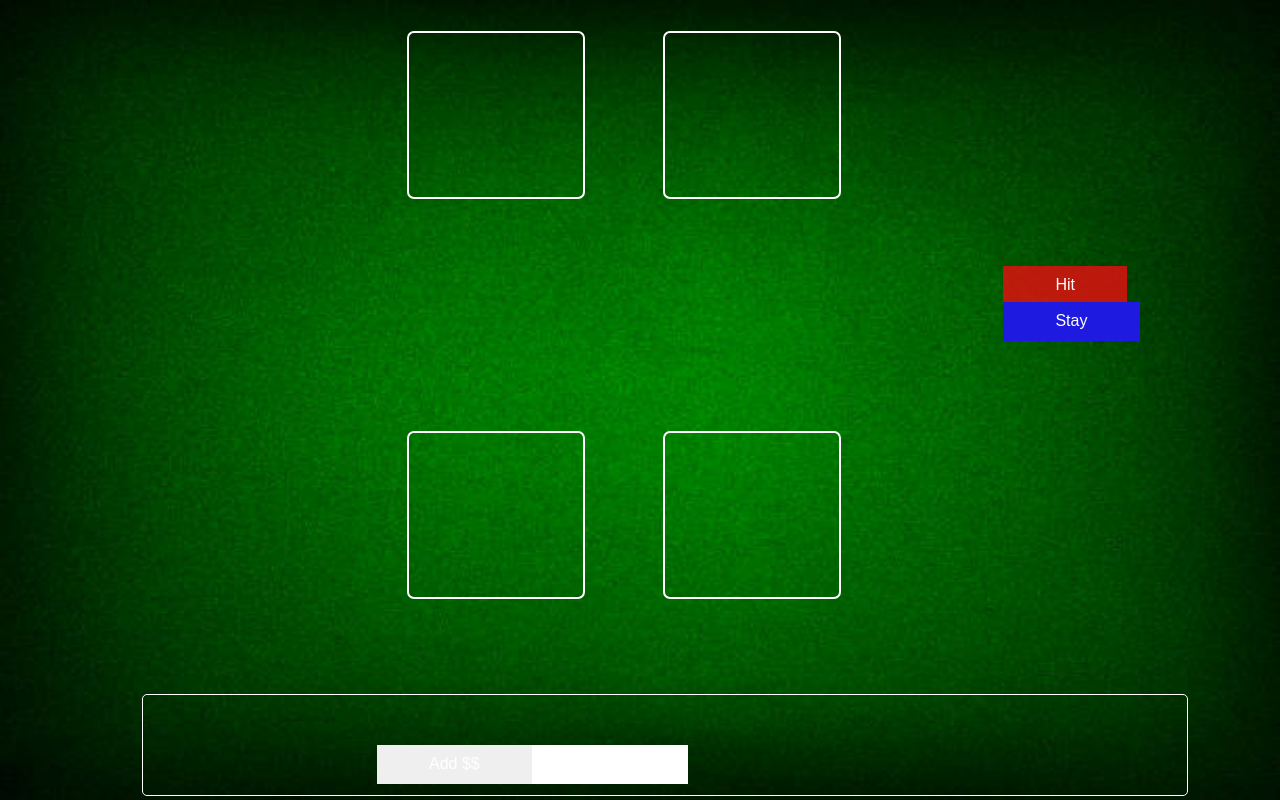
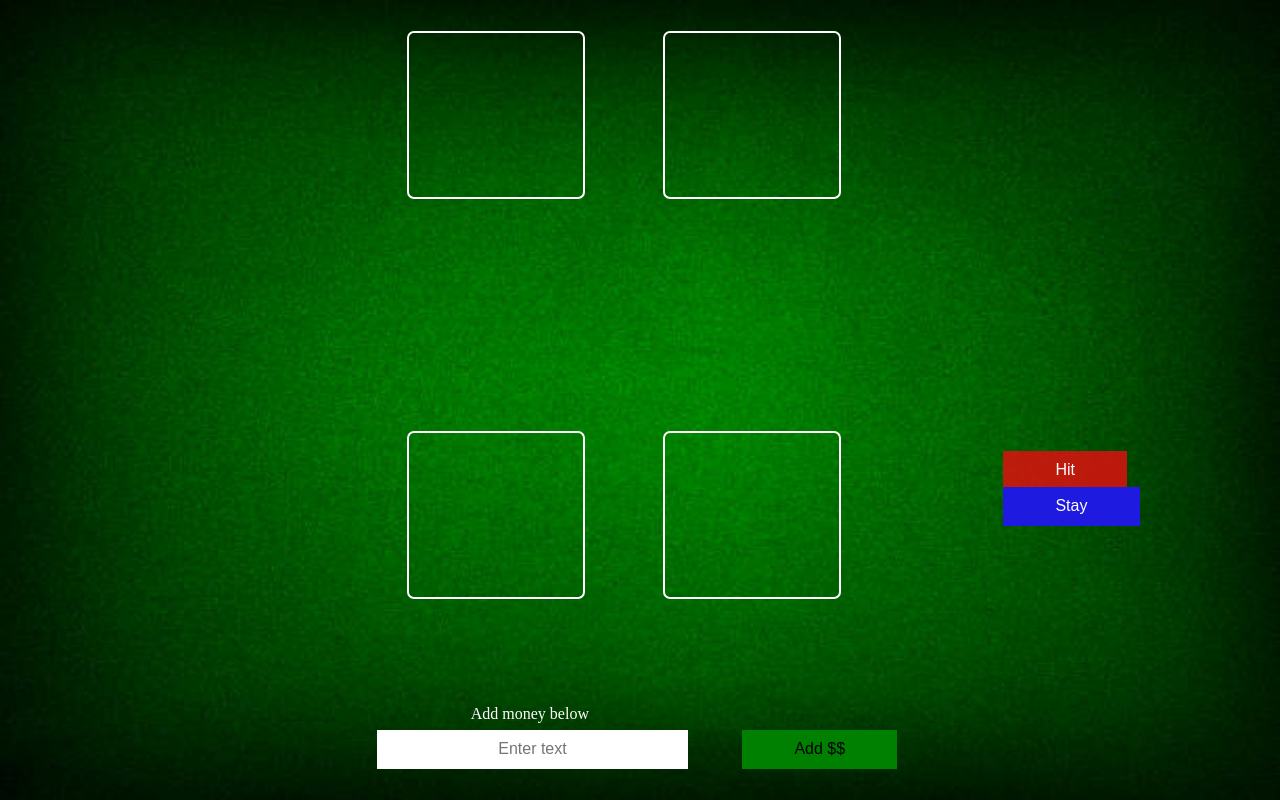
Before and after one commit to CrimsonCoder42/Assign3-blackjack, a plain HTML site: page index.html in a window 1280 px wide. Drawn offline with Linux system fonts and the light colour scheme.

Commit message:
color update and style changes.

```diff
--- a/app.js
+++ b/app.js
@@ -2,19 +2,21 @@ import { shuffledDeck } from './cardDeck.js';
 
 let playerMoney = 0;
 let computerMoney;
-let money;
 
+const money = document.querySelector('input').value;
 const computerHide = document.getElementById('computer-hide');
 const computerShow = document.getElementById('computer-show');
-const computerCash = document.getElementById('computerCash');
+const computerCash = document.getElementById('computerCash').innerHTML;
 const pot = document.getElementById('pot');
-const playerCash = document.getElementById('playerCash');
+const playerCash = document.getElementById('playerCash').innerHTML;
 const hitBtn = document.getElementById('hit');
 const stayBtn = document.getElementById('hit');
 const addBtn = document.getElementById('addMoney');
 const playerCard1 = document.getElementById('player-card1');
 const playerCard2 = document.getElementById('player-card2');
-getMoney()
+
+addBtn.addEventListener('click', getMoney)
+
 
 function getMoney() {
     //money = parseInt(prompt('How much would you like to add to your balance?'))
@@ -30,6 +32,6 @@ function start() {
     playerMoney += money;
     console.log(playerMoney)
     computerMoney = money;
-    computerCash.innerHTML = `computer $$$ ${computerMoney}`;
-    playerCash.innerHTML = `Player1 $$$ ${playerMoney}`;
+    computerCash = `computer $$$ ${computerMoney}`;
+    playerCash = `Player1 $$$ ${playerMoney}`;
 }
--- a/index.html
+++ b/index.html
@@ -21,18 +21,18 @@
         <div id="computerCash" class='display'></div>
         <div id="pot" class='display'></div>
         <div id="playerCash" class='display'></div>
-        <button id= "hit">Hit</button>
-        <button id = "stay">Stay</button>
 
     </div>
 
     <div class="player-hand">
         <div id = "player-card1" class="card"></div>
         <div id="player-card2" class="card"></div>
+        <button id= "hit">Hit</button>
+        <button id = "stay">Stay</button>
     </div>
     <div class="add-money">
-        <label for="money" class="jackpot">Add money below</label>
-        <input type="text"class="jackpot">
+        <label id=money-label for="money" class="jackpot">Add money below</label>
+        <input type="text" placeholder="Enter text" class="jackpot">
         <button id = "addMoney" class="jackpot">Add $$</button>
     </div>
 
--- a/style.css
+++ b/style.css
@@ -12,63 +12,30 @@ img {
 
 }
 
+
 .add-money{
     position: absolute;
     left: 50%;
     top: 90%;
     transform: translate(-50%, -50%);
-    color: #fff;
     padding: 10px;
     border-radius: 5px;
     font-size: 24px;
     margin: 25px;
     width: 80%;
     height: 10%;
-    border: 1px solid white;
 }
 
-#hit {
-    position: absolute;
-    left: 80%;
-    top: 20%;
-    background-color: rgba(228, 15, 15, 0.829);
-    border: none;
-    color: white;
-    padding: 1% 5%;
-    text-align: center;
-    text-decoration: none;
+.card {
+    position: relative;
     display: inline-block;
-    font-size: 16px;
-    margin-left: 25px;
-}
-
-#stay {
-    position: absolute;
-    left: 80%;
-    top: 40%;
-    background-color: rgb(30, 26, 224);
-    border: none;
-    color: white;
-    padding: 1% 5%;
-    text-align: center;
-    text-decoration: none;
-    display: inline-block;
-    font-size: 16px;
-    margin-left: 25px;
-}
-
-.jackpot {
-    position: absolute;
-    left: 20%;
-    top: 50%;
-    border: none;
-    color: white;
-    padding: 1% 5%;
-    text-align: center;
-    text-decoration: none;
-    display: inline-block;
-    font-size: 16px;
-    margin-left: 25px;
+    color: #fff;
+    padding: 10px;
+    border-radius: 5px;
+    font-size: 24px;
+    width: 30%;
+    height: 90%;
+    outline: solid 2px white;
 }
 
 .comp-hand {
@@ -85,6 +52,16 @@ img {
     margin: 25px;
     width: 80%;
     height: 20%;
+
+}
+
+.display {
+    position: relative;
+    display: inline-block;
+    color: #fff;
+    padding: 10px;
+    border-radius: 5px;
+    font-size: 24px;
 
 }
 
@@ -122,26 +99,32 @@ img {
 
 }
 
-.card {
-    position: relative;
+.jackpot {
+    position: absolute;
+    left: 20%;
+    top: 35%;
+    border: none;
+    color: black;
+    padding: 1% 5%;
+    text-align: center;
+    text-decoration: none;
     display: inline-block;
-    color: #fff;
-    padding: 10px;
-    border-radius: 5px;
-    font-size: 24px;
-    width: 30%;
-    height: 90%;
-    outline: solid 2px white;
+    font-size: 16px;
+    margin-left: 25px;
 }
 
-.display {
-    position: relative;
-    display: inline-block;
-    color: #fff;
-    padding: 10px;
-    border-radius: 5px;
-    font-size: 24px;
+#addMoney{
+    left: 55%;
+    background-color: green;
+}
 
+#computerCash {
+    text-align: center;
+    width: 90%;
+    height: 50%;
+    margin-left: 0;
+    left: 0%;
+    top: 5%;
 }
 
 #computer-hide {
@@ -154,6 +137,27 @@ img {
     top: 5%;
 }
 
+#hit {
+    position: absolute;
+    left: 80%;
+    top: 20%;
+    background-color: rgba(228, 15, 15, 0.829);
+    border: none;
+    color: white;
+    padding: 1% 5%;
+    text-align: center;
+    text-decoration: none;
+    display: inline-block;
+    font-size: 16px;
+    margin-left: 25px;
+}
+
+#money-label {
+    left: 24%;
+    top: 0%;
+    color: white;
+}
+
 #player-card1 {
     left: 50%;
     top: 5%;
@@ -164,13 +168,13 @@ img {
     top: 5%;
 }
 
-#computerCash {
+#playerCash {
     text-align: center;
     width: 90%;
     height: 50%;
-    margin-left: 0;
+    margin: 0;
     left: 0%;
-    top: 5%;
+    top: 10%;
 }
 
 #pot {
@@ -182,11 +186,18 @@ img {
     top: 10%;
 }
 
-#playerCash {
+
+#stay {
+    position: absolute;
+    left: 80%;
+    top: 40%;
+    background-color: rgb(30, 26, 224);
+    border: none;
+    color: white;
+    padding: 1% 5%;
     text-align: center;
-    width: 90%;
-    height: 50%;
-    margin: 0;
-    left: 0%;
-    top: 10%;
+    text-decoration: none;
+    display: inline-block;
+    font-size: 16px;
+    margin-left: 25px;
 }
```
